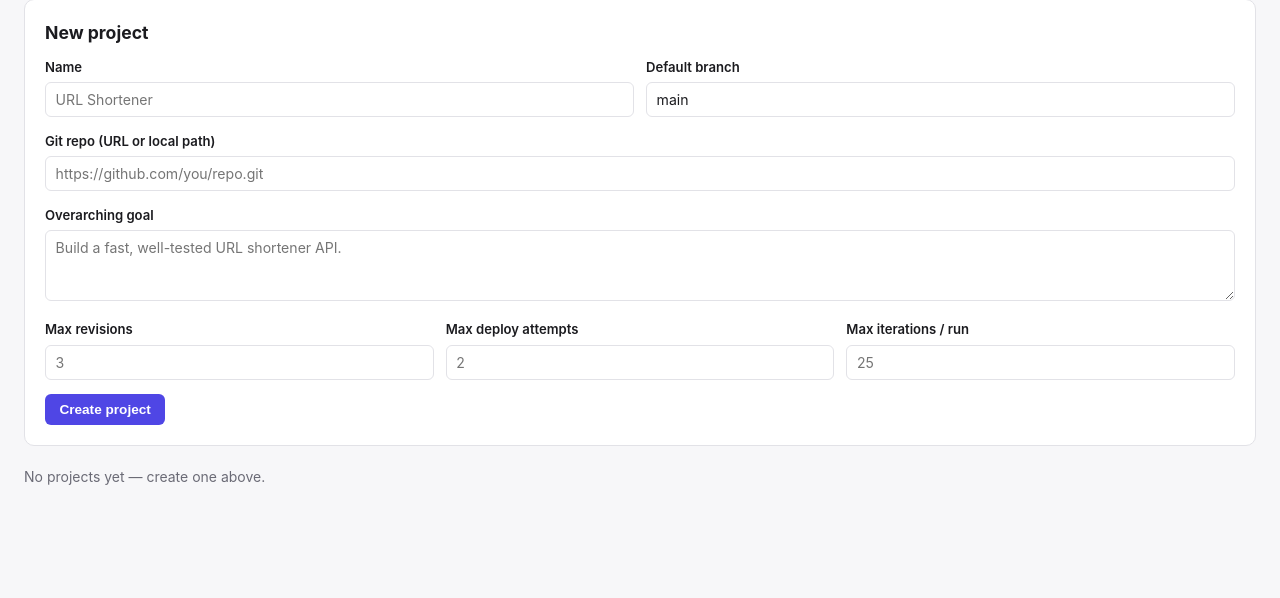
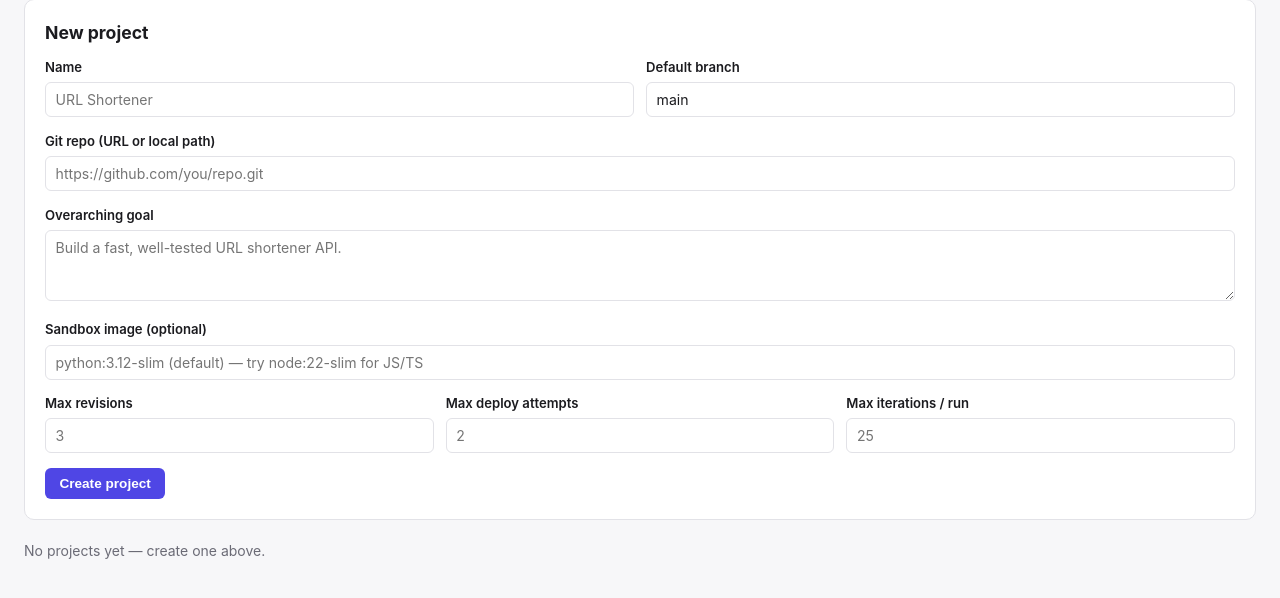
Before and after one commit to ehippy/built, a FastAPI app: page /ui/projects in a window 1280 px wide. Shown: the part 163-761 px from the top of the page. Run offline with FastAPI, Linux system fonts and the light colour scheme; data that the repository does not hold is empty.

Commit message:
Add sandbox image support for project configuration and UI

```diff
--- a/src/built/api/schemas.py
+++ b/src/built/api/schemas.py
@@ -10,6 +10,7 @@ class ProjectCreate(BaseModel):
     overarching_goal: str
     repo_remote_url: str
     default_branch: str = "main"
+    sandbox_image: str | None = None
     max_revisions: int | None = None
     max_deploy_attempts: int | None = None
     max_iterations_per_run: int | None = None
@@ -19,6 +20,7 @@ class ProjectUpdate(BaseModel):
     name: str | None = None
     overarching_goal: str | None = None
     default_branch: str | None = None
+    sandbox_image: str | None = None
     max_revisions: int | None = None
     max_deploy_attempts: int | None = None
     max_iterations_per_run: int | None = None
@@ -48,6 +50,7 @@ class ProjectOut(BaseModel):
     overarching_goal: str
     repo_remote_url: str
     default_branch: str
+    sandbox_image: str | None
     max_revisions: int
     max_deploy_attempts: int
     max_iterations_per_run: int
--- a/src/built/db/models.py
+++ b/src/built/db/models.py
@@ -35,6 +35,10 @@ class Project(Base):
     repo_remote_url: Mapped[str]
     managed_repo_path: Mapped[str | None] = mapped_column(default=None)
     default_branch: Mapped[str] = mapped_column(default="main")
+    # Docker image the bash tool runs in for this project's Developer/Tester columns —
+    # e.g. "node:22-slim" for a JS/TS repo. NULL = sandbox.container.DEFAULT_IMAGE
+    # (python:3.12-slim), which has no Node/Go/Rust/etc. toolchain.
+    sandbox_image: Mapped[str | None] = mapped_column(default=None)
 
     # Safety-valve caps — copied from service-level defaults at creation, overridable per project.
     max_revisions: Mapped[int] = mapped_column(Integer, default=3)
--- a/src/built/orchestrator/worker.py
+++ b/src/built/orchestrator/worker.py
@@ -120,8 +120,10 @@ async def run_one_card(session: AsyncSession, card: Card) -> None:
         card.worktree_path = str(worktree_path)
         await session.commit()
 
+    executor_kwargs = {"image": project.sandbox_image} if project.sandbox_image else {}
     dispatcher = ToolDispatcher(
-        ctx=ToolContext(card_id=card.id, worktree_root=worktree_path), executor=DockerCommandExecutor()
+        ctx=ToolContext(card_id=card.id, worktree_root=worktree_path),
+        executor=DockerCommandExecutor(**executor_kwargs),
     )
     visit = await transitions.start_visit(session, card)
     await session.commit()
--- a/src/built/sandbox/container.py
+++ b/src/built/sandbox/container.py
@@ -70,6 +70,10 @@ class DockerCommandExecutor:
                 ["bash", "-lc", command],
                 working_dir="/workspace",
                 volumes={str(worktree): {"bind": "/workspace", "mode": "rw"}},
+                # HOME defaults to a path under the read-only root FS (e.g. /home/node) —
+                # package managers that cache there (npm, pip, etc.) fail or silently
+                # corrupt writes. Point HOME at the writable /tmp tmpfs instead.
+                environment={"HOME": "/tmp"},
                 mem_limit=DEFAULT_MEM_LIMIT,
                 cpu_period=DEFAULT_CPU_PERIOD,
                 cpu_quota=DEFAULT_CPU_QUOTA,
--- a/src/built/services/project_service.py
+++ b/src/built/services/project_service.py
@@ -36,6 +36,7 @@ async def create_project(
     overarching_goal: str,
     repo_remote_url: str,
     default_branch: str = "main",
+    sandbox_image: str | None = None,
     max_revisions: int | None = None,
     max_deploy_attempts: int | None = None,
     max_iterations_per_run: int | None = None,
@@ -46,6 +47,7 @@ async def create_project(
         overarching_goal=overarching_goal,
         repo_remote_url=repo_remote_url,
         default_branch=default_branch,
+        sandbox_image=sandbox_image,
         max_revisions=max_revisions if max_revisions is not None else settings.default_max_revisions,
         max_deploy_attempts=(
             max_deploy_attempts if max_deploy_attempts is not None else settings.default_max_deploy_attempts
--- a/src/built/ui/routers/projects.py
+++ b/src/built/ui/routers/projects.py
@@ -36,6 +36,7 @@ async def create_project(
     overarching_goal: str = Form(...),
     repo_remote_url: str = Form(...),
     default_branch: str = Form("main"),
+    sandbox_image: str = Form(""),
     max_revisions: int | None = Form(None),
     max_deploy_attempts: int | None = Form(None),
     max_iterations_per_run: int | None = Form(None),
@@ -46,6 +47,7 @@ async def create_project(
         overarching_goal=overarching_goal,
         repo_remote_url=repo_remote_url,
         default_branch=default_branch or "main",
+        sandbox_image=sandbox_image or None,
         max_revisions=max_revisions,
         max_deploy_attempts=max_deploy_attempts,
         max_iterations_per_run=max_iterations_per_run,
@@ -71,6 +73,7 @@ async def update_project_settings(
     name: str = Form(...),
     overarching_goal: str = Form(...),
     default_branch: str = Form("main"),
+    sandbox_image: str = Form(""),
     max_revisions: int = Form(...),
     max_deploy_attempts: int = Form(...),
     max_iterations_per_run: int = Form(...),
@@ -81,6 +84,7 @@ async def update_project_settings(
         name=name,
         overarching_goal=overarching_goal,
         default_branch=default_branch,
+        sandbox_image=sandbox_image or None,
         max_revisions=max_revisions,
         max_deploy_attempts=max_deploy_attempts,
         max_iterations_per_run=max_iterations_per_run,
--- a/src/built/ui/templates/projects_list.html.j2
+++ b/src/built/ui/templates/projects_list.html.j2
@@ -24,6 +24,10 @@
     <div class="field">
       <label for="overarching_goal">Overarching goal</label>
       <textarea id="overarching_goal" name="overarching_goal" required placeholder="Build a fast, well-tested URL shortener API."></textarea>
+    </div>
+    <div class="field">
+      <label for="sandbox_image">Sandbox image (optional)</label>
+      <input type="text" id="sandbox_image" name="sandbox_image" placeholder="python:3.12-slim (default) — try node:22-slim for JS/TS">
     </div>
     <div class="field-row">
       <div class="field">
```
Also changed, not shown: src/built/ui/templates/project_settings.html.j2 (+9 -0 lines).
